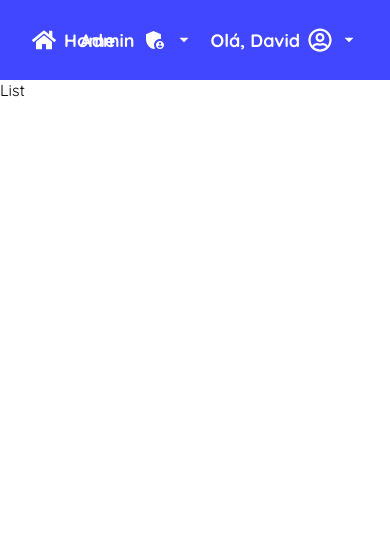
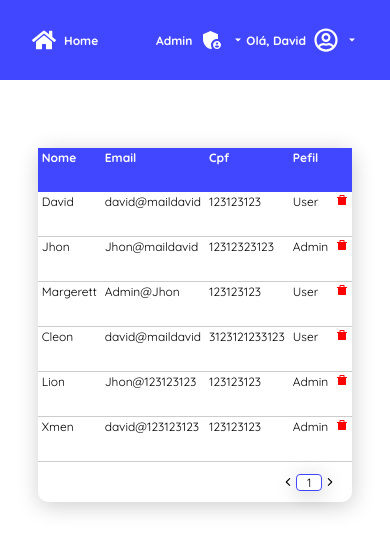
Before and after one commit to davidgamaserrate1/duett-web, a React (Create React App) app: page /usuarios in a window 390 px wide. Shown: the top 552 px of the page. Built offline with nearby package versions, Linux system fonts and the light colour scheme.

Commit message:
feat: list users table

```diff
--- a/src/components/Header/header.styles.css
+++ b/src/components/Header/header.styles.css
@@ -1,4 +1,5 @@
 .header{
+    min-width: 210px;
     width: 100%;
     background-color: var(--primary-brand-color);
     height: 80px;
@@ -19,13 +20,7 @@
     left: 32px;
 }
 
-.profile_wrap {
-    position: relative;
-    gap: 8px;
-    display: flex;
-    flex-wrap: wrap;
-    align-items: center;
-}
+
 
 .profile_admin_settings{
     display: flex;
@@ -36,46 +31,42 @@
     right: 32px;
 }
 
-.home_icon, .profile_icon{
+.home_icon  {
     font-size: 24px;
 }
 
-.profile {
-    gap: 8px;
-    display: flex;
-    flex-wrap: wrap;
-    align-content: center;
-}
-
-.header-home:hover{
-    cursor: pointer;
-    text-decoration: underline;
-}
 
 .open {
     animation: fadeInRotate 0.2s ease-in-out forwards;
     transform: rotate(180deg);
 }
 
-.profile_options{
-    display: flex;
-    flex-wrap: wrap;
-    gap: 4px;
-    align-items: center;
-    padding: 8px;
-    position: absolute;
-    top: 40px;
-    right: 0;
-    background-color: #fff;
-    color: rgba(0, 0, 0, 0.5);
-    width: 150px;
-    border-radius: 4px;
-    text-align: right;
-    box-shadow: 2px 2px 8px rgba(0, 0, 0, 0.3);
-    animation: fadeInUp 0.2s ease-in-out forwards;
+
+
+@media (max-width:586px) {
+    .profile_admin_settings{
+        gap: 2px;
+    }
+
+    .header{
+        font-size: 12px;
+    }
 }
 
-.profile_options div:hover{
-    cursor: pointer;
-    text-decoration: underline;
+@media (max-width:338px) {
+    .header{
+        flex-wrap: wrap;
+    }
+
+    .home, .profile_admin_settings{
+        flex-wrap: wrap;
+    }
+    .home{
+        width: 100px;
+        left:8px;
+    }
+    .profile_admin_settings{
+        width: 120px;
+        right:8px;
+    }
 }
--- /dev/null
+++ b/src/components/TableUsers/index.tsx
@@ -0,0 +1,86 @@
+import './tableUsers.styles.css'
+
+import { IoIosArrowBack } from "react-icons/io";
+import { IoIosArrowForward } from "react-icons/io";
+import { RiDeleteBin7Fill } from "react-icons/ri";
+import { useState } from 'react';
+
+const users = [
+    {
+        id: 1,
+        name : 'David',
+        mail:'david@maildavid',
+        cpf : '123123123',
+        profile : 'User'
+    },
+    {
+        id: 2 ,
+        name : 'Jhon',
+        mail:'Jhon@maildavid',
+        cpf : '12312323123',
+        profile : 'Admin'
+    },
+    {
+        id: 3,
+        name : 'Margerett',
+        mail:'Admin@Jhon',
+        cpf : '123123123',
+        profile : 'User'
+    },
+    {
+        id: 4,
+        name : 'Cleon',
+        mail:'david@maildavid',
+        cpf : '3123121233123',
+        profile : 'User'
+    },
+    {
+        id: 5,
+        name : 'Lion',
+        mail:'Jhon@123123123',
+        cpf : '123123123',
+        profile : 'Admin'
+    },
+    {
+        id: 6,
+        name : 'Xmen',
+        mail:'david@123123123',
+        cpf : '123123123',
+        profile : 'Admin'
+    },
+
+]
+
+export function TableUsers(){
+    const [index, setIndex] = useState(1)
+
+    return (
+       <>
+        <table className="table_users">
+            <tr className='table_head'>
+                <th className='head_item'>Nome</th>
+                <th className='head_item'>Email</th>
+                <th className='head_item'>Cpf</th>
+                <th className='head_item' colSpan={2}>Pefil</th>
+            </tr>
+            {users.map((user) =>
+                <tr className='table_items underline'>
+                    <td className='item'>{user.name}</td>
+                    <td className='item'>{user.mail}</td>
+                    <td className='item'>{user.cpf}</td>
+                    <td className='item'>{user.profile}</td>
+                    <td className='item delete'><RiDeleteBin7Fill /></td>
+                </tr>
+            )}
+
+            <tfoot  className='footer'>
+                <div className='tabe_pages'>
+                    <IoIosArrowBack/>
+                        <span className='page_item'>{index}</span>
+                    <IoIosArrowForward/>
+                </div>
+            </tfoot>
+        </table>
+       </>
+    )
+}
--- /dev/null
+++ b/src/components/TableUsers/tableUsers.styles.css
@@ -0,0 +1,93 @@
+.table_users {
+    animation: fadeInUp 0.5s ease-in-out forwards;
+    border-collapse: collapse;
+    min-width: 210px;
+    width: 1024px;
+    padding: 16px;
+    margin: 16px;
+    box-shadow: 1px 4px 22px rgba(1, 1, 1, 0.2);
+}
+
+.table_users{
+    border-radius: 10px;
+}
+
+.head_item,
+.item{
+    height: 40px;
+    max-width: 256px;
+    text-align: left;
+    padding: 20px;
+}
+
+.underline{
+    border-bottom: 1px solid rgba(1, 1, 1, 0.2);
+}
+
+.table_head{
+    background-color: var(--primary-brand-color);
+    font-weight: bold;
+    color: #fff;
+}
+
+.table_items{
+    position: relative;
+}
+
+.delete{
+    color: red;
+}
+
+.delete:hover{
+    opacity: 0.6;
+    cursor: pointer;
+}
+
+.footer{
+    display: flex;
+    align-items: center;
+    justify-content: center;
+    height: 60px;
+}
+
+.tabe_pages{
+    position: absolute;
+    display: flex;
+    align-items: center;
+    gap: 8px;
+    right: 16px;
+}
+
+.page_item{
+    border: 1px solid var(--primary-brand-color);
+    min-width: 24px;
+    border-radius: 4px;
+    text-align: center;
+    box-shadow: 1px 4px 22px rgba(1, 1, 1, 0.2);
+}
+
+@media (max-width:586px) {
+    .table_users {
+         margin: 0 48px;
+         padding: 48px;
+        box-shadow: 1px 4px 22px rgba(1, 1, 1, 0.2);
+        font-size: 12px;
+    }
+
+    .table_head,
+    .head_item,
+    .item{
+        max-width:156px;
+        text-align: left;
+        padding: 2px 4px;
+    }
+
+    .footer{
+        height: 40px;
+    }
+    .tabe_pages{
+        gap: 2px;
+    }
+
+
+}
--- /dev/null
+++ b/src/components/TableUsers/tableUsers.types.ts
@@ -0,0 +1,3 @@
+export interface ITableUsersProps{
+    users:any
+}
--- a/src/components/UserProfile/index.tsx
+++ b/src/components/UserProfile/index.tsx
@@ -1,3 +1,5 @@
+import './userProfile.styles.css'
+
 import { IoMdArrowDropdown, IoMdSettings } from "react-icons/io"
 
 import { CiLogout } from "react-icons/ci"
--- /dev/null
+++ b/src/components/UserProfile/userProfile.styles.css
@@ -0,0 +1,45 @@
+.profile {
+    gap: 8px;
+    display: flex;
+    flex-wrap: wrap;
+    align-content: center;
+}
+
+.profile_wrap {
+    position: relative;
+    gap: 8px;
+    display: flex;
+    flex-wrap: wrap;
+    align-items: center;
+}
+
+.profile_icon{
+    font-size: 24px;
+}
+
+.open {
+    animation: fadeInRotate 0.2s ease-in-out forwards;
+    transform: rotate(180deg);
+}
+.profile_options{
+    display: flex;
+    flex-wrap: wrap;
+    gap: 4px;
+    align-items: center;
+    padding: 8px;
+    position: absolute;
+    top: 40px;
+    right: 0;
+    background-color: #fff;
+    color: rgba(0, 0, 0, 0.5);
+    width: 150px;
+    border-radius: 4px;
+    text-align: right;
+    box-shadow: 2px 2px 8px rgba(0, 0, 0, 0.3);
+    animation: fadeInUp 0.2s ease-in-out forwards;
+}
+
+.profile_options div:hover{
+    cursor: pointer;
+    text-decoration: underline;
+}
--- a/src/pages/UsersList/index.tsx
+++ b/src/pages/UsersList/index.tsx
@@ -1,10 +1,15 @@
+import './userList.styles.css'
+
 import { Header } from "../../components/Header";
+import { TableUsers } from "../../components/TableUsers";
 
 export function UsersList(){
     return(
         <>
             <Header />
-            List
+            <div className='table_section'>
+                <TableUsers />
+            </div>
         </>
     )
 }
--- /dev/null
+++ b/src/pages/UsersList/userList.styles.css
@@ -0,0 +1,13 @@
+.table_section{
+    min-height: 490px;
+    display: flex;
+    justify-content: center;
+    align-items: center;
+    margin-top: 128px;
+}
+
+@media (max-width:586px) {
+    .table_section{
+        margin-top: 0px;
+    }
+}
```
